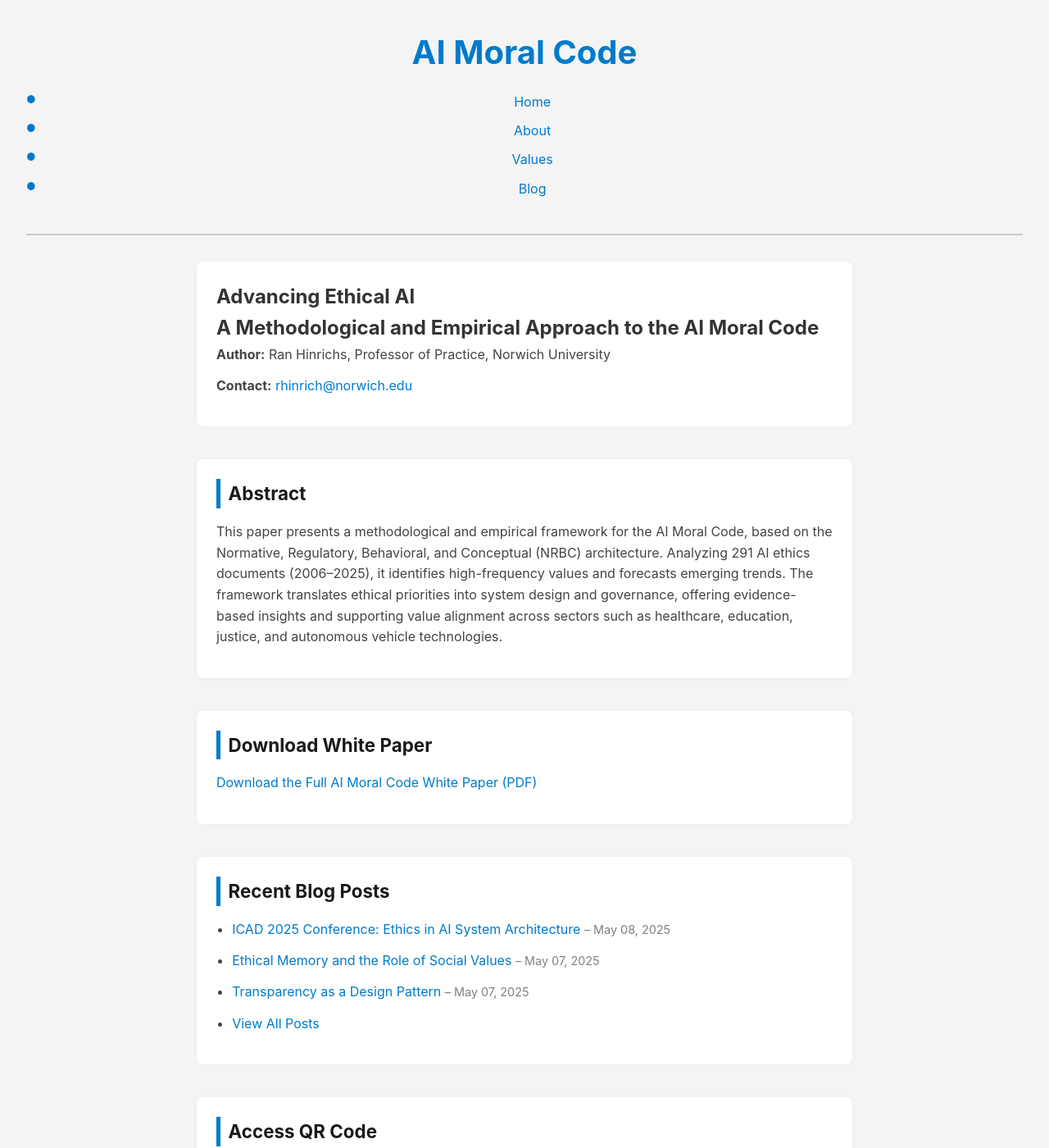
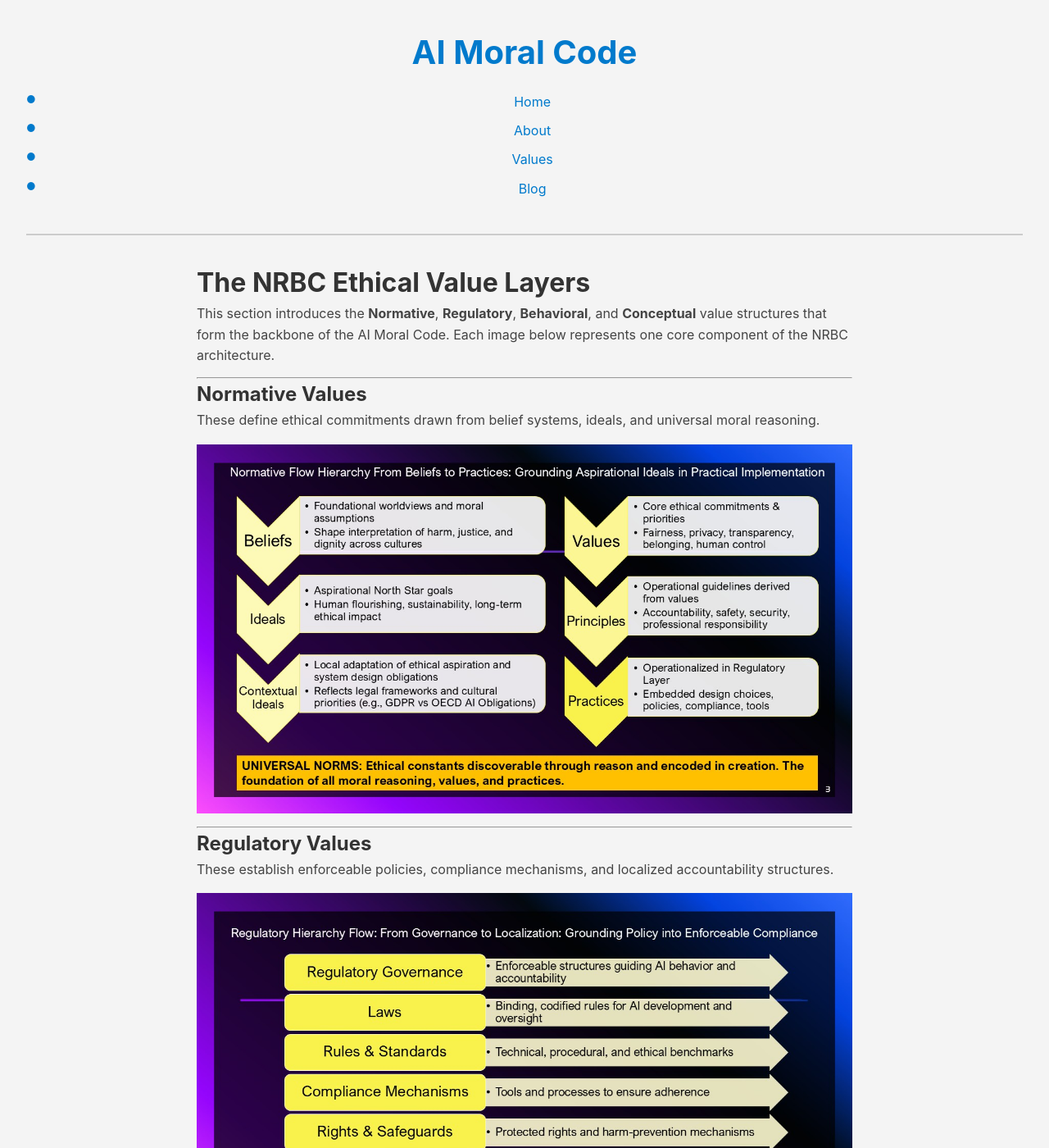
Before and after one commit to rjhinrichs/aimoralcode, a Jekyll site: the page built from values.md, in a window 1280 px wide and 1400 px high. Shown: the whole window at 82% size. Built offline with Jekyll 4.4.1, drawn with Linux system fonts in a browser that asks for light colours; some of the changed text lies outside the part shown.

Commit message:
Update values.md

```diff
--- a/values.md
+++ b/values.md
@@ -1,68 +1,40 @@
 ---
 layout: default
-title: Home
+title: Values
 ---
 
-<section>
-  <h1>Advancing Ethical AI</h1>
-  <h2>A Methodological and Empirical Approach to the AI Moral Code</h2>
-  <p><strong>Author:</strong> Ran Hinrichs, Professor of Practice, Norwich University</p>
-  <p><strong>Contact:</strong> <a href="mailto:rhinrich@norwich.edu">rhinrich@norwich.edu</a></p>
-</section>
+# The NRBC Ethical Value Layers
 
-<section>
-  <h3>Abstract</h3>
-  <p>
-    This paper presents a methodological and empirical framework for the AI Moral Code, based on the Normative, Regulatory, Behavioral, and Conceptual (NRBC) architecture. Analyzing 291 AI ethics documents (2006–2025), it identifies high-frequency values and forecasts emerging trends. The framework translates ethical priorities into system design and governance, offering evidence-based insights and supporting value alignment across sectors such as healthcare, education, justice, and autonomous vehicle technologies.
-  </p>
-</section>
+This section introduces the **Normative**, **Regulatory**, **Behavioral**, and **Conceptual** value structures that form the backbone of the AI Moral Code. Each image below represents one core component of the NRBC architecture.
 
-<section>
-  <h3>Download White Paper</h3>
-  <p>
-    <a href="AI_Moral_Code_White_Paper.pdf" target="_blank" rel="noopener noreferrer">
-      Download the Full AI Moral Code White Paper (PDF)
-    </a>
-  </p>
-</section>
+---
 
-<section>
-  <h3>Recent Blog Posts</h3>
-  <ul>
-    {% assign recent_posts = site.posts | sort: 'date' | reverse | slice: 0, 3 %}
-    {% for post in recent_posts %}
-      <li>
-        <a href="{{ post.url | relative_url }}">{{ post.title }}</a>
-        <span style="font-size: 0.9em; color: gray;">
-          – {{ post.date | date: "%B %d, %Y" }}
-        </span>
-      </li>
-    {% endfor %}
-    <li><a href="/blog.html">View All Posts</a></li>
-  </ul>
-</section>
+## Normative Values
+These define ethical commitments drawn from belief systems, ideals, and universal moral reasoning.
 
-<section>
-  <h3>Access QR Code</h3>
-  <img src="assets/AI_Moral_Code_QR.png" alt="QR Code to AI Moral Code" width="200" />
-</section>
+![Normative Values](/assets/normative-values.jpg)
 
-<section>
-  <h3>NRBC Architecture Diagram</h3>
-  <img
-    src="assets/AI_Moral_Agent_Architecture.png"
-    alt="Diagram of the Normative, Regulatory, Behavioral, and Conceptual architecture for AI Moral Agents"
-    style="max-width: 100%; height: auto;"
-  />
-  <p style="font-size: 0.9em; color: #555;">
-    This diagram illustrates the NRBC Architecture for ethical AI agents. It establishes a visual taxonomy linking moral principles, compliance layers, social behaviors, and system-level development practices. Published here as a timestamped IP declaration.
-  </p>
-</section>
+---
 
-<footer>
-  <p>&copy; 2025 Ran Hinrichs | AI Moral Code Project</p>
-  <p>
-    <a href="mailto:ran@aimoralcode.org">ran@aimoralcode.org</a> |
-    <a href="https://github.com/rjhinrichs/aimoralcode" target="_blank" rel="noopener noreferrer">GitHub Repository</a>
-  </p>
-</footer>
+## Regulatory Values
+These establish enforceable policies, compliance mechanisms, and localized accountability structures.
+
+![Regulatory Values](/assets/regulatory-values.jpg)
+
+---
+
+## Behavioral Values
+These illustrate the ethical expectations for AI interaction across social norms, customs, and dispositions.
+
+![Behavioral Values](/assets/behavioral-values.jpg)
+
+---
+
+## Conceptual Values
+These enable iterative ethical development, model moral prototypes, and govern ethical MLOps over time.
+
+![Conceptual Values](/assets/conceptual_values_2.jpg)
+
+---
+
+_These diagrams are part of the visual taxonomy created to guide the implementation and evaluation of ethically aligned AI systems under the AI Moral Code project._
```
